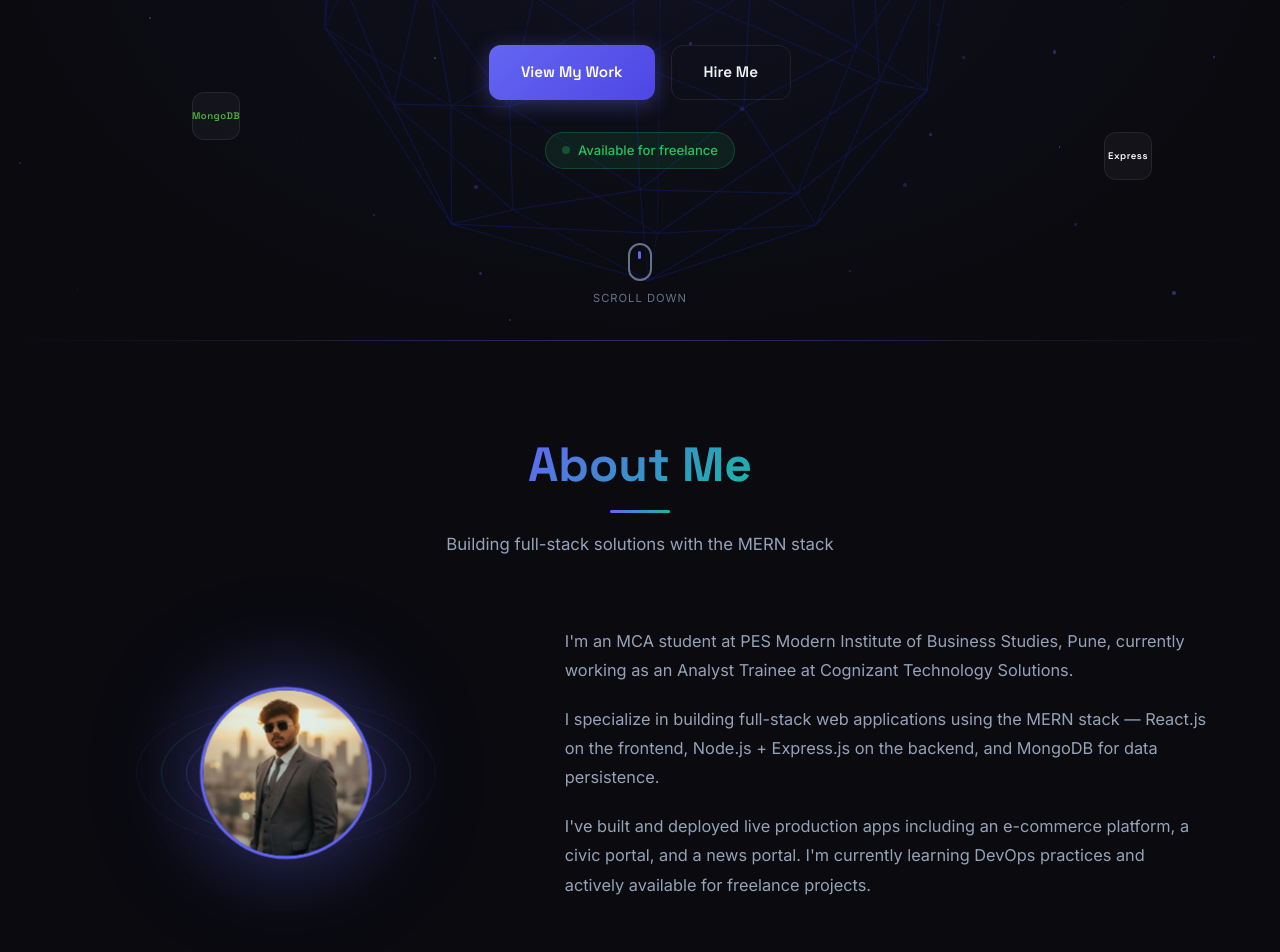
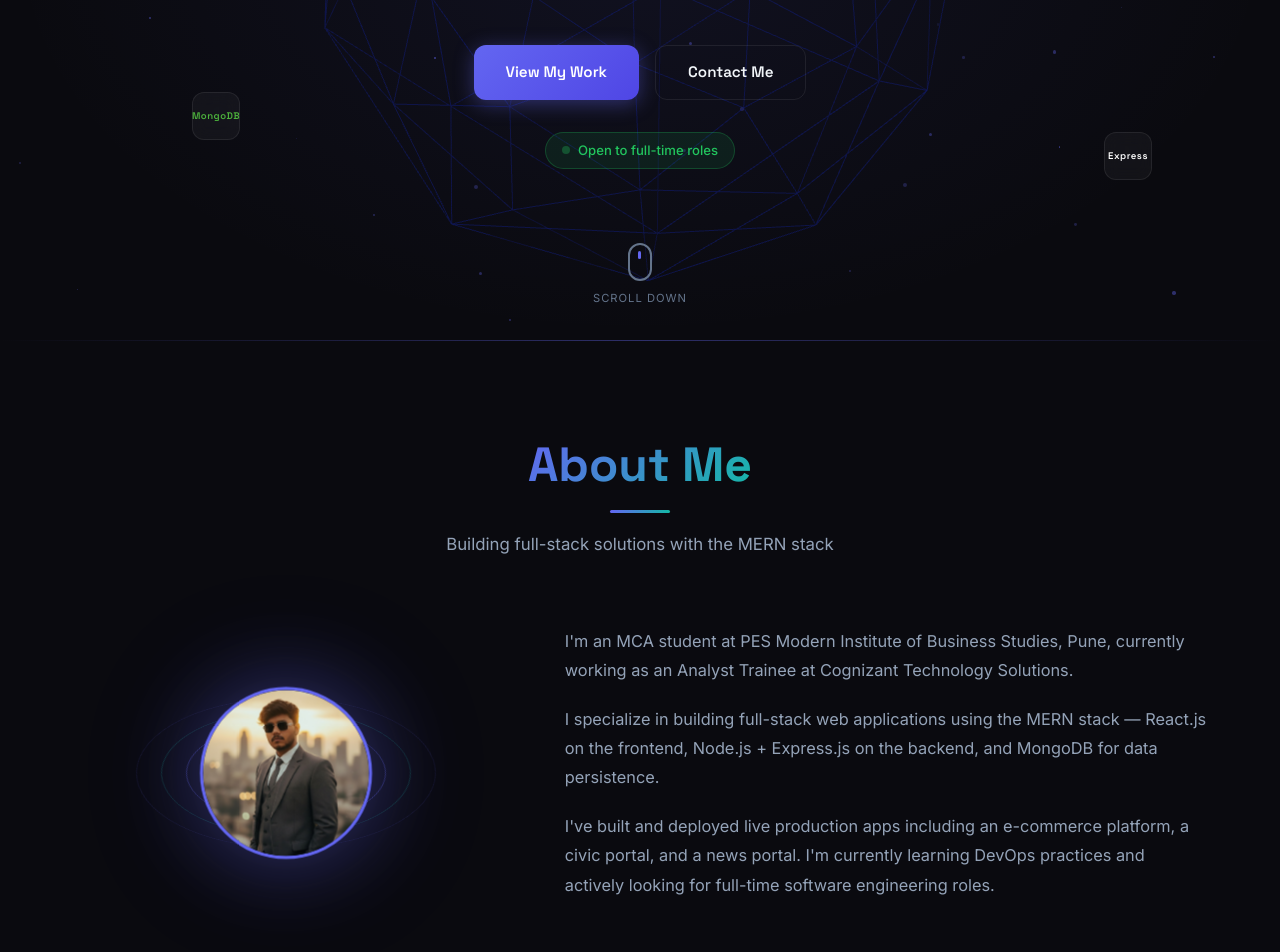
Before and after one commit to ajayjawade06/portfolio, a React (Vite) app: page / in a window 1280 px wide. Shown: the part 460-1412 px from the top of the page. Built offline with nearby package versions, Linux system fonts and the light colour scheme.

Commit message:
Remove Services section and focus copy on finding a full-time job

```diff
--- a/src/App.jsx
+++ b/src/App.jsx
@@ -12,7 +12,6 @@ import Projects from './components/Projects';
 import Skills from './components/Skills';
 import Education from './components/Education';
 import Certifications from './components/Certifications';
-import Services from './components/Services';
 import Contact from './components/Contact';
 import Footer from './components/Footer';
 import './App.css';
@@ -42,7 +41,6 @@ function App() {
         <Skills />
         <Education />
         <Certifications />
-        <Services />
         <Contact />
       </main>
       <Footer />
--- a/src/components/About.jsx
+++ b/src/components/About.jsx
@@ -128,7 +128,7 @@ const About = () => {
             <p>
               I've built and deployed live production apps including an e-commerce
               platform, a civic portal, and a news portal. I'm currently learning
-              DevOps practices and actively available for freelance projects.
+              DevOps practices and actively looking for full-time software engineering roles.
             </p>
           </div>
         </div>
--- a/src/components/Contact.jsx
+++ b/src/components/Contact.jsx
@@ -20,7 +20,7 @@ const contactInfo = [
 const Contact = () => {
   const { ref, inView } = useInView({ triggerOnce: true, threshold: 0.1 });
   const [form, setForm] = useState({
-    name: '', email: '', projectType: '', budget: '', message: '',
+    name: '', email: '', message: '',
   });
   const [sending, setSending] = useState(false);
   const [sent, setSent] = useState(false);
@@ -41,7 +41,7 @@ const Contact = () => {
     await new Promise((r) => setTimeout(r, 1500));
     setSending(false);
     setSent(true);
-    setForm({ name: '', email: '', projectType: '', budget: '', message: '' });
+    setForm({ name: '', email: '', message: '' });
     setTimeout(() => setSent(false), 4000);
   };
 
@@ -77,7 +77,7 @@ const Contact = () => {
 
             <div className="availability-badge" style={{ marginTop: '2rem' }}>
               <span className="blink-dot" />
-              Available for freelance
+              Open to full-time roles
             </div>
           </div>
 
@@ -95,29 +95,9 @@ const Contact = () => {
                 value={form.email} onChange={handleChange} required
               />
             </div>
-            <div className="form-row">
-              <div className="form-group">
-                <select name="projectType" value={form.projectType} onChange={handleChange} required>
-                  <option value="" disabled>Project Type</option>
-                  <option value="Web App">Web App</option>
-                  <option value="E-Commerce">E-Commerce</option>
-                  <option value="Business Website">Business Website</option>
-                  <option value="Other">Other</option>
-                </select>
-              </div>
-              <div className="form-group">
-                <select name="budget" value={form.budget} onChange={handleChange} required>
-                  <option value="" disabled>Budget Range</option>
-                  <option value="Under ₹10k">Under ₹10k</option>
-                  <option value="₹10k–25k">₹10k–25k</option>
-                  <option value="₹25k–50k">₹25k–50k</option>
-                  <option value="₹50k+">₹50k+</option>
-                </select>
-              </div>
-            </div>
             <div className="form-group">
               <textarea
-                name="message" placeholder="Tell me about your project..."
+                name="message" placeholder="Write your message here..."
                 rows="5" value={form.message} onChange={handleChange} required
               />
             </div>
--- a/src/components/Footer.jsx
+++ b/src/components/Footer.jsx
@@ -26,7 +26,7 @@ const Footer = () => (
 
       <div className="availability-badge">
         <span className="blink-dot" />
-        Open to freelance opportunities
+        Open to full-time opportunities
       </div>
     </div>
   </footer>
--- a/src/components/Hero.jsx
+++ b/src/components/Hero.jsx
@@ -108,7 +108,7 @@ const Hero = () => {
   const roles = [
     'MERN Stack Developer',
     'Full Stack Engineer',
-    'Freelance Web Developer',
+    'Software Engineer',
     'React + Node.js Expert',
   ];
   const typed = useTypewriter(roles);
@@ -159,14 +159,14 @@ const Hero = () => {
             View My Work
           </a>
           <a href="#contact" className="btn btn-secondary">
-            Hire Me
+            Contact Me
           </a>
         </div>
 
         <div className="hero-availability">
           <div className="availability-badge">
             <span className="blink-dot" />
-            Available for freelance
+            Open to full-time roles
           </div>
         </div>
       </motion.div>
--- a/src/components/Navbar.jsx
+++ b/src/components/Navbar.jsx
@@ -10,7 +10,6 @@ const navLinks = [
   { label: 'Projects', href: '#projects' },
   { label: 'Skills', href: '#skills' },
   { label: 'Education', href: '#education' },
-  { label: 'Services', href: '#services' },
   { label: 'Contact', href: '#contact' },
 ];
 
```
